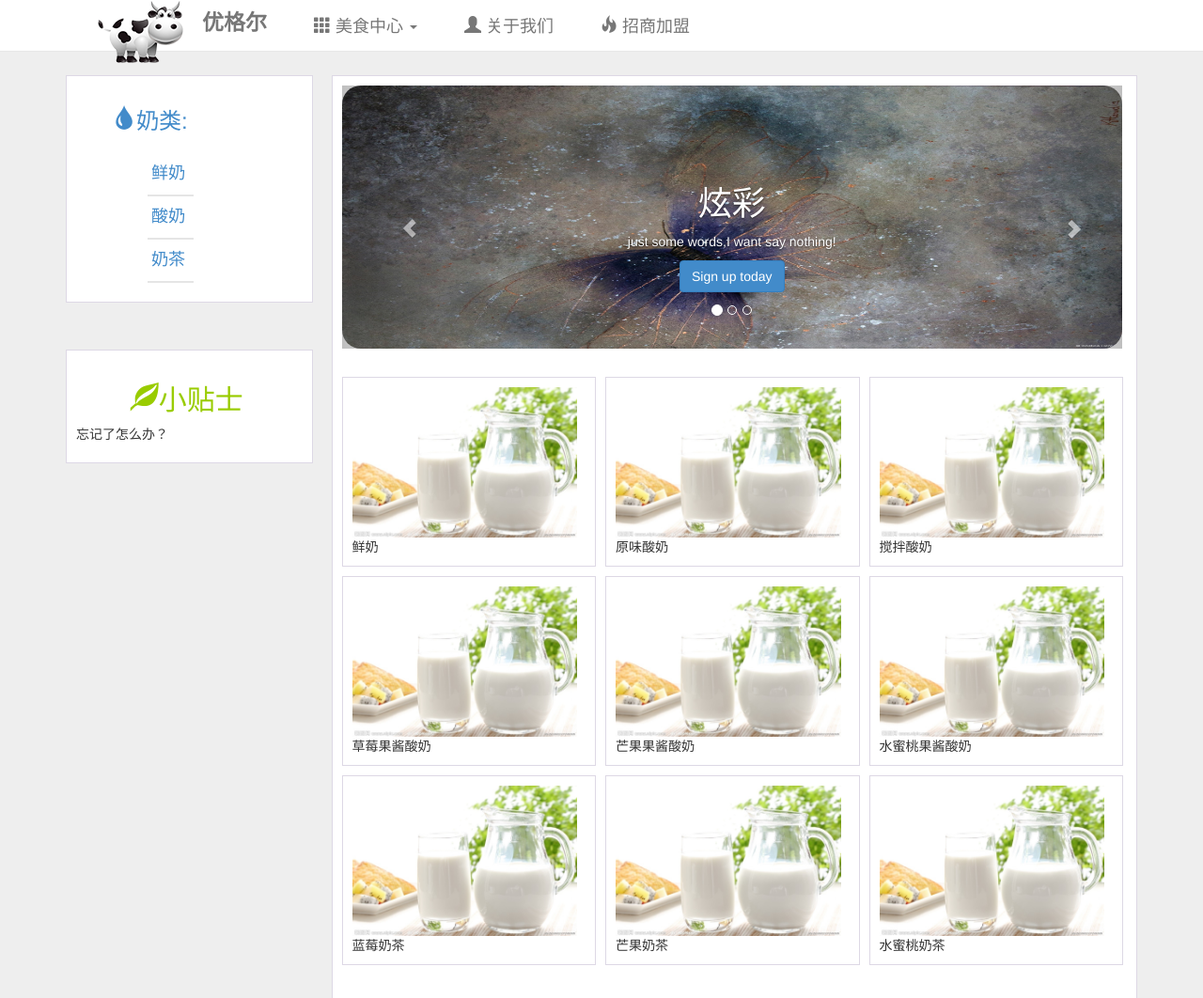
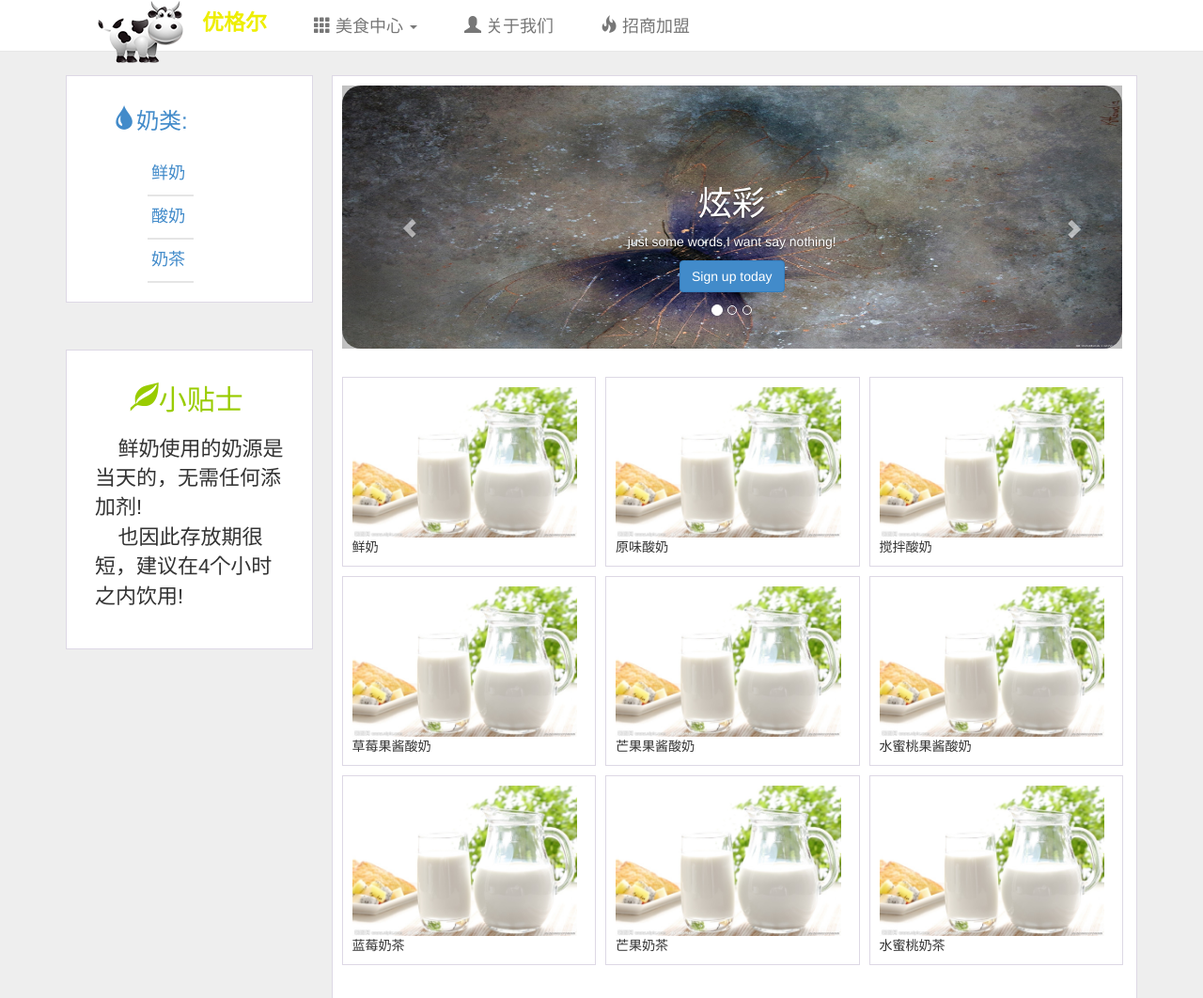
Before and after one commit to nadirvishun/first, a PHP site: page /milk.php in a window 1280 px wide. Shown: the top 1062 px of the page at 94% size. Run offline with PHP 8.4, Linux system fonts and the light colour scheme; some libraries are stand-ins or nearby versions.

Commit message:
home change

```diff
--- a/css/you.css
+++ b/css/you.css
@@ -48,9 +48,16 @@ body{
   border: 1px solid rgba(86,61,124,.2);
 }
 
-.container2 h2{
+.xts h2{
   text-align:center;
   color:#99cc00;
+}
+.xts p{
+	padding-left:20px;
+	padding-right:10px;
+	padding-top:10px;
+	padding-bottom:20px;
+	font-size:22px;
 }
 .navbar-default {
   background-color: #ffffff;
@@ -67,6 +74,10 @@ body{
  font-weight:200;
   line-height: 20px;
   font-family:"幼圆";
+
+}
+.navbar-default .navbar-brand {
+     color:#EEEE00
 }
 
 .show-grid [class^="col-"] {
--- a/html/milk.php
+++ b/html/milk.php
@@ -61,16 +61,7 @@
 				?>
 				</div>
 				<!--小贴士-->
-				<div class="container2">
-					<h2><span class="glyphicon glyphicon-leaf"></span>小贴士</h2>
-					<?
-						$a=array("一定要记得刷牙啊",
-						"忘记了怎么办？",
-						"这行写长一点，看看什么效果！不够长，再长一点，再长一点！");
-						shuffle($a);
-					?>
-					<p><?=$a[0];?></p>
-				</div>
+				<?include '../include/left_xts.php';?>
 				</div>
 
 				<!--右侧内容-->
--- a/include/header.php
+++ b/include/header.php
@@ -4,21 +4,19 @@
 		<span><a href="index.php"><img align="left" src="../img/logo.png"></a></span>
 			<a class="navbar-brand" href="index.php"><strong>优格尔</strong></a>
 		</div>
-		<div class="">
 			<ul class="nav navbar-nav">
 				<li class="dropdown headli"><a href="#" class="dropdown-toggle" data-toggle="dropdown"><span class="glyphicon glyphicon-th"></span> 美食中心 <span class="caret"></span></a>
 
 					<ul class="dropdown-menu">
-						<li><a href="#">A</a></li>
-						<li><a href="#">B</a></li>
-						<li><a href="#">C</a></li>
-						<li class="devider"></li>
-						<li><a href="#">D</a></li>
+						<li><a href="milk.php">奶类</a></li>
+						<li class="divider"></li>
+						<li><a href="#">冰制品类</a></li>
+						<li class="divider"></li>
+						<li><a href="#">小吃类</a></li>
 					</ul>
 				</li>
 				<li class="headli"><a href="#"><span class="glyphicon glyphicon-user"></span> 关于我们</a></li>
 				<li class="headli"><a href="#"><span class="glyphicon glyphicon-fire"></span> 招商加盟</a></li>
 			</ul>
-		</div>
 	</div>
 </div>
--- /dev/null
+++ b/include/left_xts.php
@@ -0,0 +1,10 @@
+<div class="container2 xts">
+    <h2><span class="glyphicon glyphicon-leaf"></span>小贴士</h2>
+    <?
+	$a=array("&nbsp;&nbsp;&nbsp;&nbsp;如果你仅仅认为鲜奶吧只卖鲜奶，那就错了哦！<br/>&nbsp;&nbsp;&nbsp;&nbsp;多品尝下我们奶吧的其它美食吧!",
+	"&nbsp;&nbsp;&nbsp;&nbsp;鲜奶使用的奶源是当天的，无需任何添加剂!<br/>&nbsp;&nbsp;&nbsp;&nbsp;也因此存放期很短，建议在4个小时之内饮用!",
+	"&nbsp;&nbsp;&nbsp;&nbsp;如果你有会员卡，你会发现折扣怎么这么多!<br/>&nbsp;&nbsp;&nbsp;&nbsp;现在充值还有优惠哦，赶紧行动吧！");
+	shuffle($a);
+    ?>
+    <p><?=$a[0];?></p>
+</div>
```
